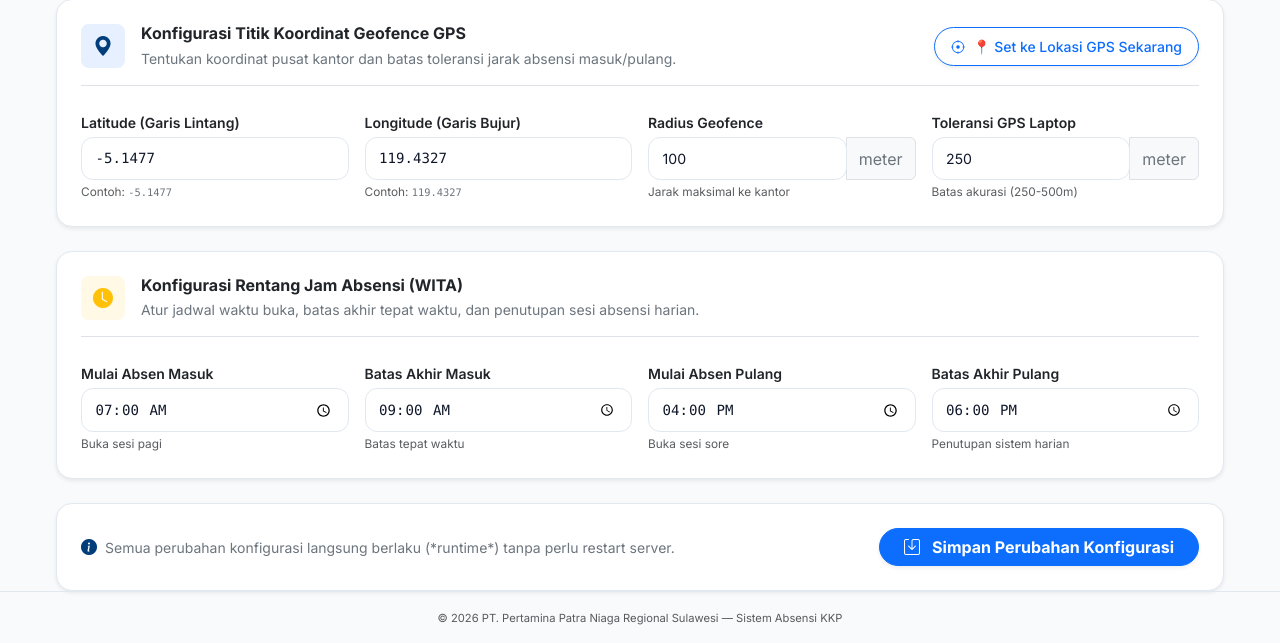
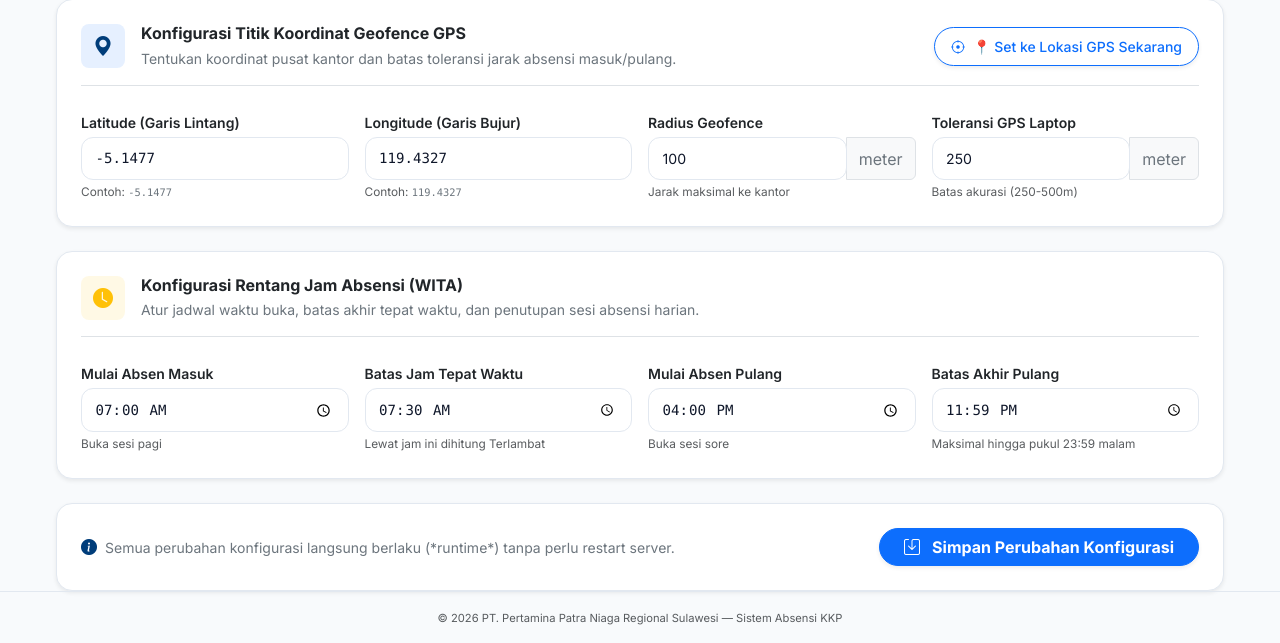
Before and after one commit to sphyyyy/absensi-kkp-pertamina, a Flask app: page /dashboard/ in a window 1280 px wide, after a click on "Pengaturan Geofence & Jam Absensi". Shown: the part 279-922 px from the top of the page. Run offline with Flask 3, Linux system fonts and the light colour scheme; a user stored in the database is signed in; tables that the repository leaves empty hold one stand-in row (values such as "Sample post"); some libraries are stand-ins or nearby versions.

Commit message:
Revise time settings labels: CHECKIN_END -> Batas Jam Tepat Waktu, CHECKOUT_END -> Maksimal 23:59 malam. Update late calculation logic to use CHECKIN_END threshold dynamically.

```diff
--- a/app/templates/dashboard/admin.html
+++ b/app/templates/dashboard/admin.html
@@ -272,9 +272,9 @@
                         <span class="small text-muted d-block mt-1" style="font-size: 0.74rem;">Buka sesi pagi</span>
                     </div>
                     <div class="col-md-3">
-                        <label class="form-label text-dark fw-semibold small mb-1">Batas Akhir Masuk</label>
-                        <input type="time" class="form-control form-control-dark font-monospace" name="CHECKIN_END" value="{{ settings_dict.get('CHECKIN_END', '09:00') }}" required>
-                        <span class="small text-muted d-block mt-1" style="font-size: 0.74rem;">Batas tepat waktu</span>
+                        <label class="form-label text-dark fw-semibold small mb-1">Batas Jam Tepat Waktu</label>
+                        <input type="time" class="form-control form-control-dark font-monospace" name="CHECKIN_END" value="{{ settings_dict.get('CHECKIN_END', '07:30') }}" required>
+                        <span class="small text-muted d-block mt-1" style="font-size: 0.74rem;">Lewat jam ini dihitung Terlambat</span>
                     </div>
                     <div class="col-md-3">
                         <label class="form-label text-dark fw-semibold small mb-1">Mulai Absen Pulang</label>
@@ -283,8 +283,8 @@
                     </div>
                     <div class="col-md-3">
                         <label class="form-label text-dark fw-semibold small mb-1">Batas Akhir Pulang</label>
-                        <input type="time" class="form-control form-control-dark font-monospace" name="CHECKOUT_END" value="{{ settings_dict.get('CHECKOUT_END', '18:00') }}" required>
-                        <span class="small text-muted d-block mt-1" style="font-size: 0.74rem;">Penutupan sistem harian</span>
+                        <input type="time" class="form-control form-control-dark font-monospace" name="CHECKOUT_END" value="{{ settings_dict.get('CHECKOUT_END', '23:59') }}" required>
+                        <span class="small text-muted d-block mt-1" style="font-size: 0.74rem;">Maksimal hingga pukul 23:59 malam</span>
                     </div>
                 </div>
             </div>
```
Also changed, not shown: app/services/attendance_service.py (+8 -2 lines).
